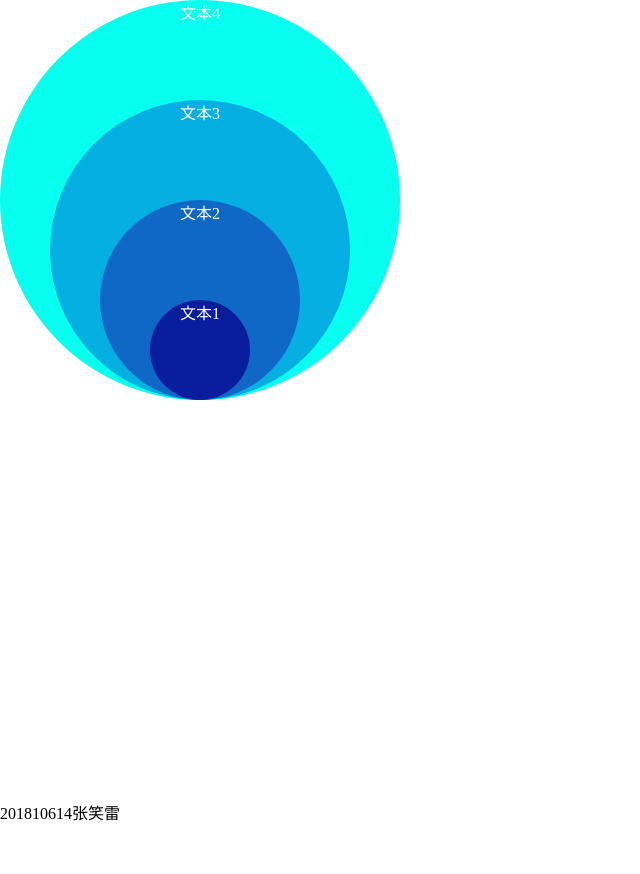
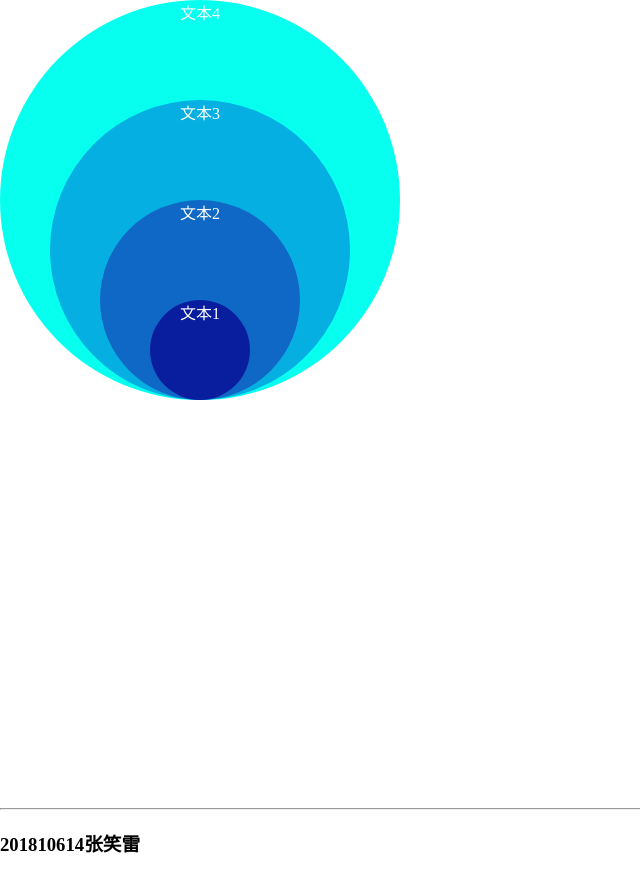
Before and after one commit to zxldegithub/zxldegithub.github.io, a plain HTML site: page index.html in a window 1280 px wide. Shown: the whole page, without its empty margins (0-640 px from the left). Before the commit the page ends 824 px from the top, so only its background shows below. Drawn offline with Linux system fonts and the light colour scheme.

Commit message:
Update index.html

```diff
--- a/index.html
+++ b/index.html
@@ -68,7 +68,8 @@
 			<div id="" class="circular three">文本3</div>
 			<div id="" class="circular fore">文本4</div>
 		</div>
-		<span>201810614张笑雷</span>
+		<hr/>
+		<h3>201810614张笑雷</h3>
 
 	</body>
 </html>
```
